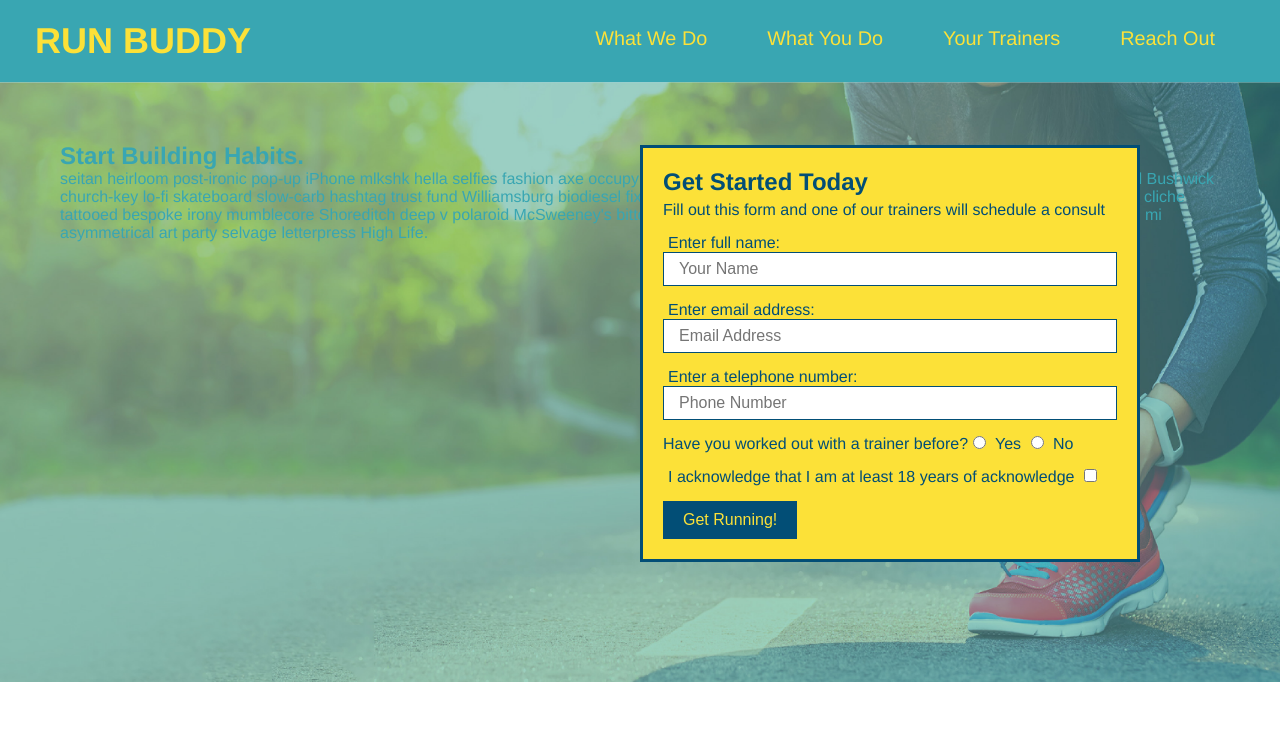
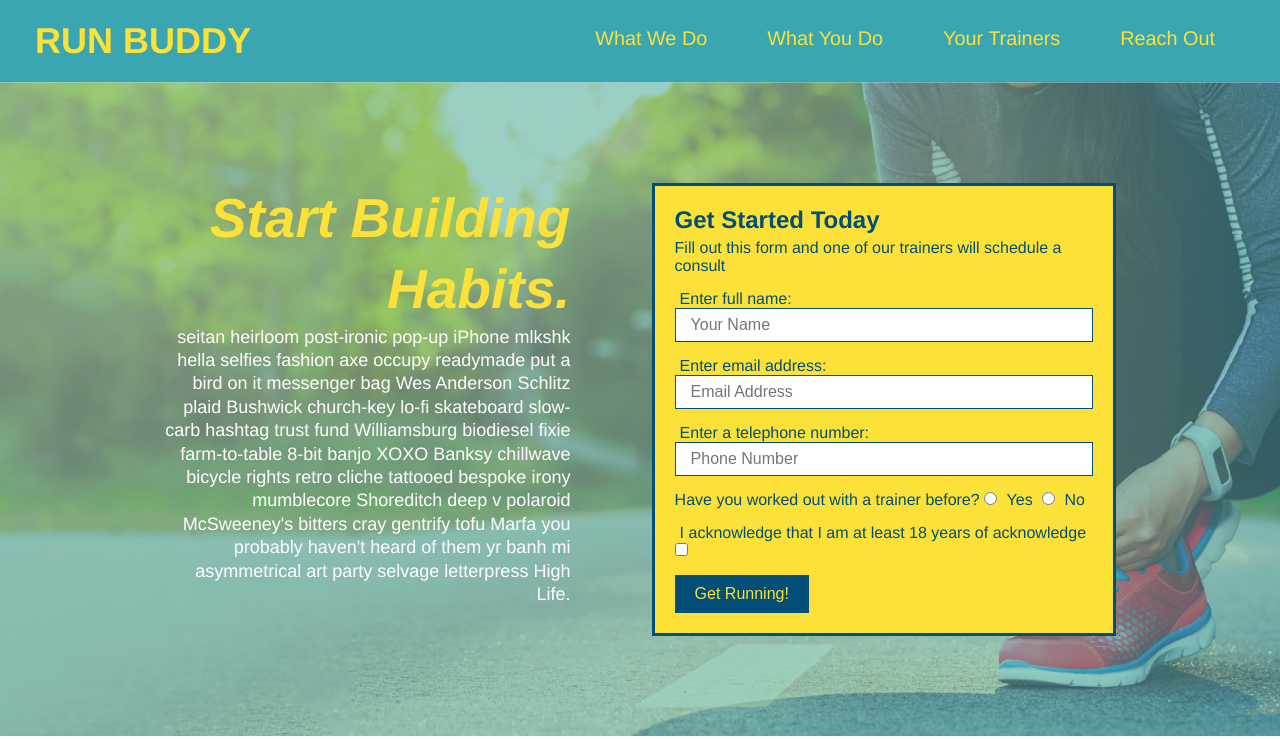
Before and after one commit to sylviaprabudy/run-buddy, a plain HTML site: page index.html in a window 1280 px wide. Shown: the top 739 px of the page. Drawn offline with Linux system fonts and the light colour scheme.

Commit message:
add flexbox to the footer and hero

```diff
--- a/assets/css/style.css
+++ b/assets/css/style.css
@@ -52,17 +52,18 @@ footer {
     background: #fce138;
     width: 100%;
     padding: 40px 35px;
+    display: flex;
+    justify-content: space-between;
+    flex-wrap: wrap;
 }
 
 footer h2 {
-    display: inline;
     color: #024e76;
     font-size: 30px;
     margin: 0;
 }
 
 footer div {
-    float: right;
     line-height: 1.5;
     text-align: right;
 }
@@ -78,21 +79,35 @@ section {
 /* Hero Style Start */
 .hero {
     background-image: url("../images/hero-bg.jpg");
-    height: 600px;
     background-size: cover;
     background-position: center;
-    position: relative;
+    display: flex;
+    justify-content: center;
+    flex-wrap: wrap;
   }
+
+.hero-cta {
+    width: 35%;
+    text-align: right;
+    margin: 3.5%;
+    color: #fff;
+    font-size: 18px;
+    line-height: 1.3;
+}
+
+.hero-cta h2 {
+    font-style: italic;
+    font-size: 55px;
+    color: #fce138;
+}
 
 .hero-form {
     background-color: #fce138;
     padding: 20px;
-    width: 500px;
     color: #024e76;
     border: solid 3px #024e76;
-    position: absolute;
-    bottom: 120px;
-    right: 140px;
+    width: 40%;
+    margin: 3.5%
 }
 
 .hero-form h3 {
@@ -124,6 +139,15 @@ section {
     border: none;
     padding: 10px 20px;
     font-size: 16px;
+}
+
+.hero-cta {
+  width: 35%;
+  text-align: right;
+  margin: 3.5%;
+  color: #fff;
+  font-size: 18px;
+  line-height: 1.3;
 }
 /* Hero Style End */
 
```
